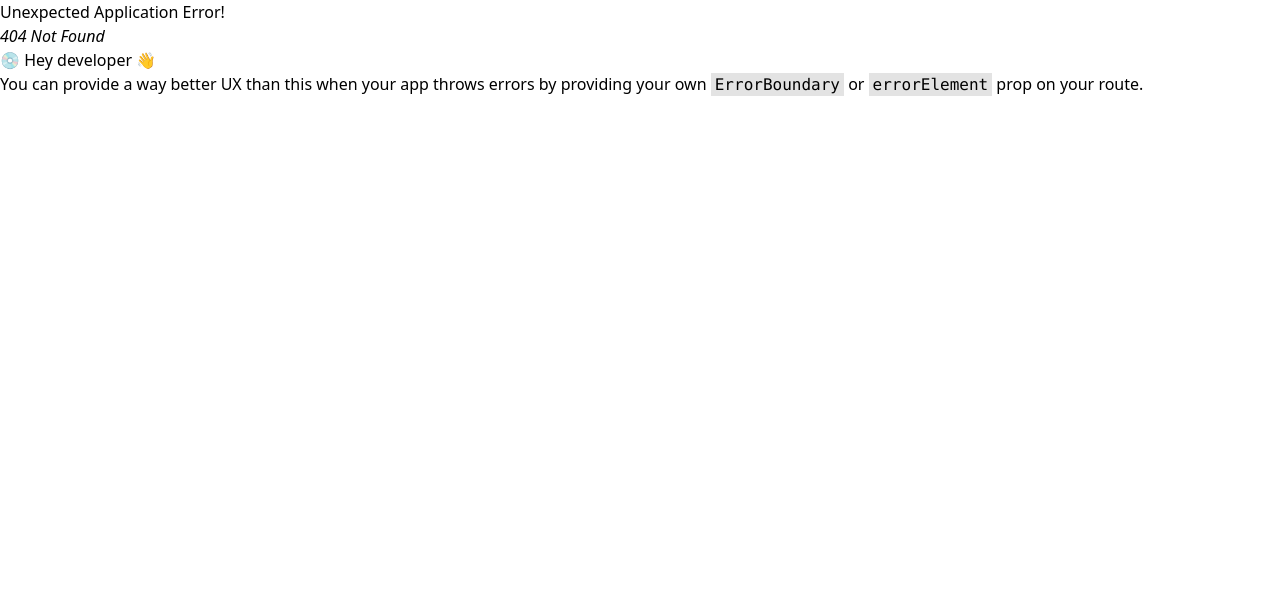
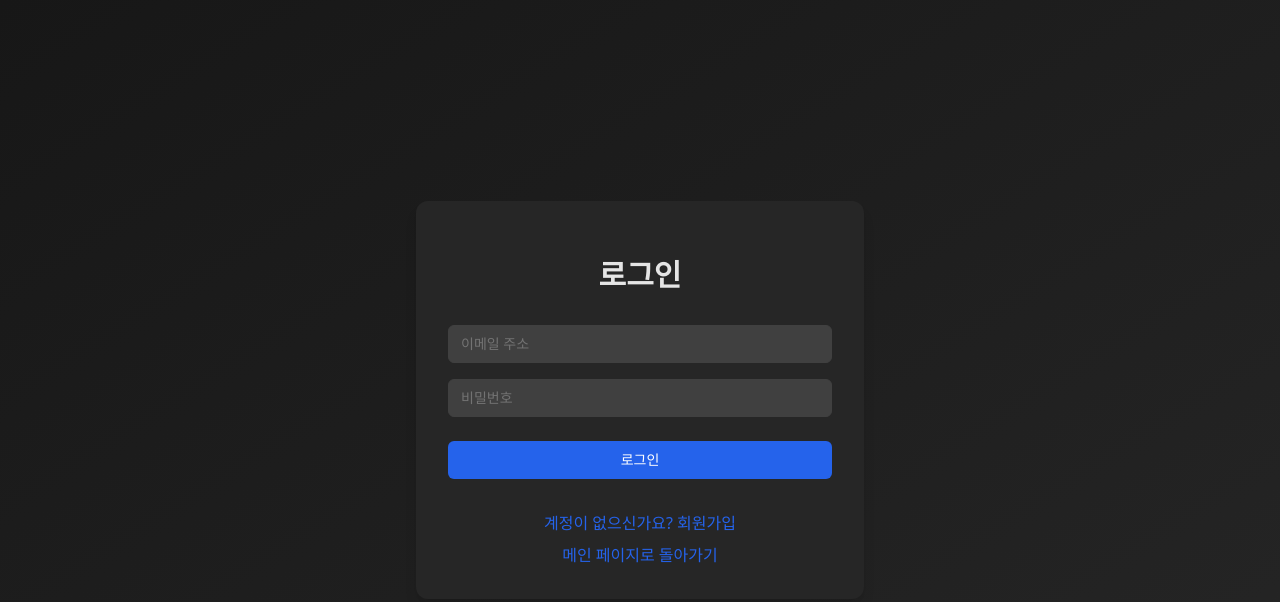
Before and after one commit to zx3923/my-chess-app, a React (Create React App) app: page /login in a window 1280 px wide. Before the commit this address had no page. Shown: the top 602 px of the page. Built offline with nearby package versions, Linux system fonts and the light colour scheme.

Commit message:
login-page

```diff
--- /dev/null
+++ b/src/Login.tsx
@@ -0,0 +1,105 @@
+import React, { useState } from "react";
+import { Link, useNavigate } from "react-router-dom";
+
+export default function Login() {
+  const navigate = useNavigate();
+  const [formData, setFormData] = useState({
+    email: "",
+    password: "",
+  });
+
+  const handleChange = (e: React.ChangeEvent<HTMLInputElement>) => {
+    const { name, value } = e.target;
+    setFormData((prevData) => ({
+      ...prevData,
+      [name]: value,
+    }));
+  };
+
+  const handleSubmit = (e: React.FormEvent<HTMLFormElement>) => {
+    e.preventDefault();
+    console.log("Form submitted:", formData);
+    // 로그인 로직 추가
+  };
+
+  const signUpClick = () => {
+    navigate("/signup");
+  };
+
+  const mainClick = () => {
+    navigate("/");
+  };
+
+  return (
+    <div className="flex items-center justify-center min-h-screen bg-gradient-to-br from-neutral-900 to-neutral-800 text-neutral-200 p-4">
+      <div className="max-w-md w-full space-y-8 bg-neutral-800 p-8 rounded-xl shadow-lg">
+        <div>
+          <h2 className="mt-6 text-center text-3xl font-extrabold text-neutral-200">
+            로그인
+          </h2>
+        </div>
+        <form className="mt-8 space-y-6" onSubmit={handleSubmit}>
+          <div className="space-y-4">
+            <div>
+              <label htmlFor="email-address" className="sr-only">
+                이메일 주소
+              </label>
+              <input
+                id="email-address"
+                name="email"
+                type="email"
+                autoComplete="email"
+                required
+                className="appearance-none rounded-md relative block w-full px-3 py-2 border border-neutral-700 placeholder-neutral-500 text-neutral-200 focus:outline-none focus:ring-blue-500 focus:border-blue-500 focus:z-10 sm:text-sm bg-neutral-700"
+                placeholder="이메일 주소"
+                value={formData.email}
+                onChange={handleChange}
+              />
+            </div>
+            <div>
+              <label htmlFor="password" className="sr-only">
+                비밀번호
+              </label>
+              <input
+                id="password"
+                name="password"
+                type="password"
+                autoComplete="current-password"
+                required
+                className="appearance-none rounded-md relative block w-full px-3 py-2 border border-neutral-700 placeholder-neutral-500 text-neutral-200 focus:outline-none focus:ring-blue-500 focus:border-blue-500 focus:z-10 sm:text-sm bg-neutral-700"
+                placeholder="비밀번호"
+                value={formData.password}
+                onChange={handleChange}
+              />
+            </div>
+          </div>
+
+          <div>
+            <button
+              type="submit"
+              className="group relative w-full flex justify-center py-2 px-4 border border-transparent text-sm font-medium rounded-md text-white bg-blue-600 hover:bg-blue-700 focus:outline-none focus:ring-2 focus:ring-offset-2 focus:ring-blue-500"
+            >
+              로그인
+            </button>
+          </div>
+        </form>
+        <div className="text-center space-y-2">
+          <button
+            className="font-medium text-blue-600 hover:text-blue-500"
+            onClick={signUpClick}
+          >
+            계정이 없으신가요? 회원가입
+          </button>
+          <div>
+            <button
+              className="font-medium text-blue-600 hover:text-blue-500"
+              onClick={mainClick}
+            >
+              메인 페이지로 돌아가기
+            </button>
+          </div>
+        </div>
+      </div>
+    </div>
+  );
+}
--- a/src/MainScreen.tsx
+++ b/src/MainScreen.tsx
@@ -2,11 +2,17 @@ import { useNavigate } from "react-router-dom";
 
 export default function MainScreen() {
   const navigate = useNavigate();
+
   const onStartClick = () => {
     navigate("/chessboard");
   };
+
   const signUpClick = () => {
     navigate("/signup");
+  };
+
+  const loginClick = () => {
+    navigate("/login");
   };
 
   return (
@@ -32,6 +38,7 @@ export default function MainScreen() {
             <button
               className="flex-1 px-6 py-2 bg-neutral-700 text-neutral-200 rounded-lg text-base font-medium hover:bg-neutral-600 transition-colors duration-200 focus:outline-none focus:ring-2 focus:ring-neutral-500 focus:ring-opacity-50"
               aria-label="로그인"
+              onClick={loginClick}
             >
               로그인
             </button>
--- a/src/Router.tsx
+++ b/src/Router.tsx
@@ -3,6 +3,7 @@ import Root from "./Root";
 import MainScreen from "./MainScreen";
 import ChessBoard from "./ChessBoard";
 import SignUp from "./SignUp";
+import Login from "./Login";
 const router = createBrowserRouter([
   {
     path: "/",
@@ -20,6 +21,10 @@ const router = createBrowserRouter([
         path: "signup",
         element: <SignUp />,
       },
+      {
+        path: "login",
+        element: <Login />,
+      },
     ],
   },
 ]);
```
